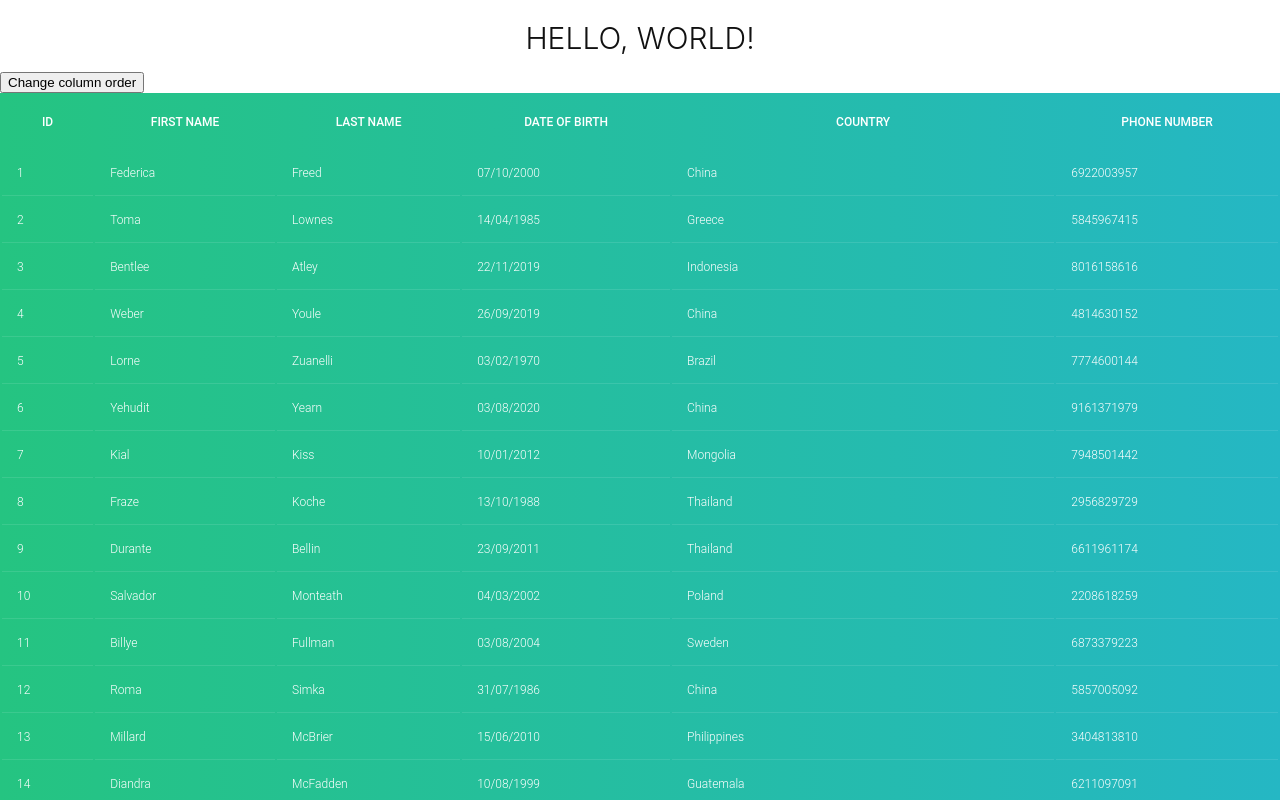
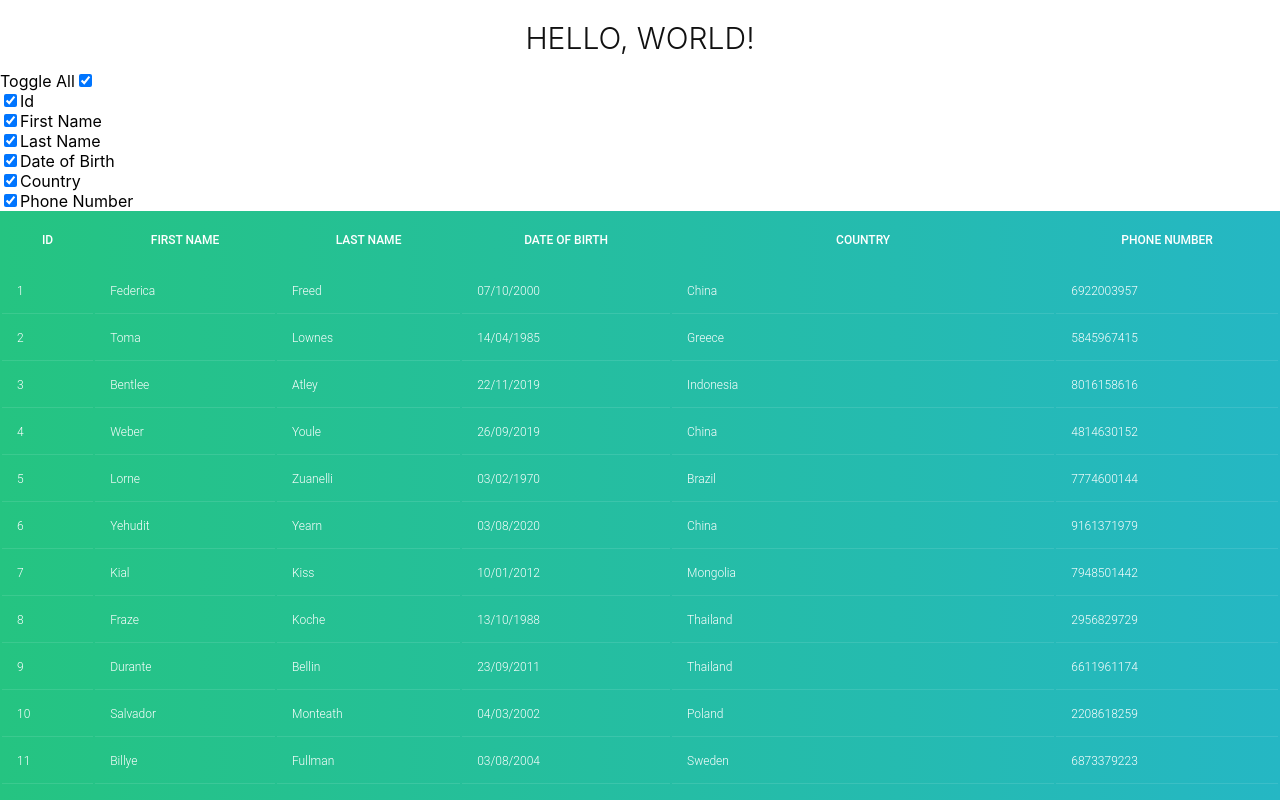
Before and after one commit to MomenSherif/react-table-playground, a React (Create React App) app: page / in a window 1280 px wide. Shown: the top 800 px of the page. Built offline with nearby package versions, Linux system fonts and the light colour scheme.

Commit message:
add column hiding functionality

```diff
--- a/src/App.js
+++ b/src/App.js
@@ -4,13 +4,14 @@ import FilteringTable from './components/FilteringTable';
 import PaginationTable from './components/PaginationTable';
 import RowSelection from './components/RowSelection';
 import ColumnOrder from './components/ColumnOrder';
+import ColumnHiding from './components/ColumnHiding';
 
 function App() {
   return (
     <div className="App">
       <h1>Hello, World!</h1>
       <div className="table-container">
-        <ColumnOrder />
+        <ColumnHiding />
       </div>
     </div>
   );
--- /dev/null
+++ b/src/components/ColumnHiding.js
@@ -0,0 +1,75 @@
+import { useMemo } from 'react';
+import { useTable } from "react-table";
+import MOCK_DATA from "./MOCK_DATA.json";
+import { COLUMNS } from "./columns";
+import Checkbox from './Checkbox';
+
+export default function ColumnHiding() {
+  const data = useMemo(() => MOCK_DATA, []);
+  const columns = useMemo(() => COLUMNS, []);
+  const {
+    getTableProps,
+    getTableBodyProps,
+    headerGroups,
+    footerGroups,
+    rows,
+    prepareRow,
+    allColumns,
+    getToggleHideAllColumnsProps,
+  } = useTable({
+    columns,
+    data,
+  });
+
+  return (
+    <>
+      <div>
+        <div>
+          <label htmlFor="toggle">Toggle All</label>
+          <Checkbox id="toggle" {...getToggleHideAllColumnsProps()} />
+        </div>
+        {
+          allColumns.map(col => (
+            <div key={col.id}>
+              <label>
+                <input type="checkbox" {...col.getToggleHiddenProps()} />
+                {col.Header}
+              </label>
+            </div>
+          ))
+        }
+      </div>
+      <table {...getTableProps()}>
+        <thead>
+          {headerGroups.map((headerGroup) => (
+            <tr {...headerGroup.getHeaderGroupProps()}>
+              {headerGroup.headers.map((column) => (
+                <th {...column.getHeaderProps()}>{column.render('Header')}</th>
+              ))}
+            </tr>
+          ))}
+        </thead>
+        <tbody {...getTableBodyProps()}>
+          {rows.map(row => {
+            prepareRow(row);
+            return (
+              <tr {...row.getRowProps()}>
+                {row.cells.map(cell => <td {...cell.getCellProps()}>{cell.render('Cell')}</td>)}
+              </tr>
+            )
+          })}
+
+        </tbody>
+        <tfoot>
+          {footerGroups.map(footerGroup => (
+            <tr {...footerGroup.getFooterGroupProps()}>
+              {footerGroup.headers.map(column => (
+                <td {...column.getFooterProps()}>{column.render('Footer')}</td>
+              ))}
+            </tr>
+          ))}
+        </tfoot>
+      </table>
+    </>
+  );
+}
```
Also changed, not shown: 1 other file (tests, documents, lock files or other folders).
